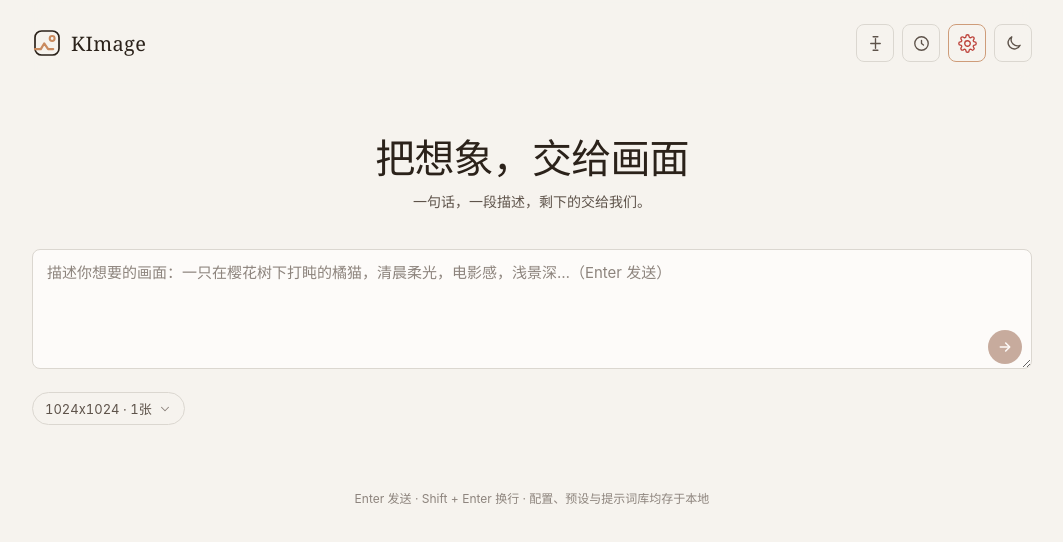
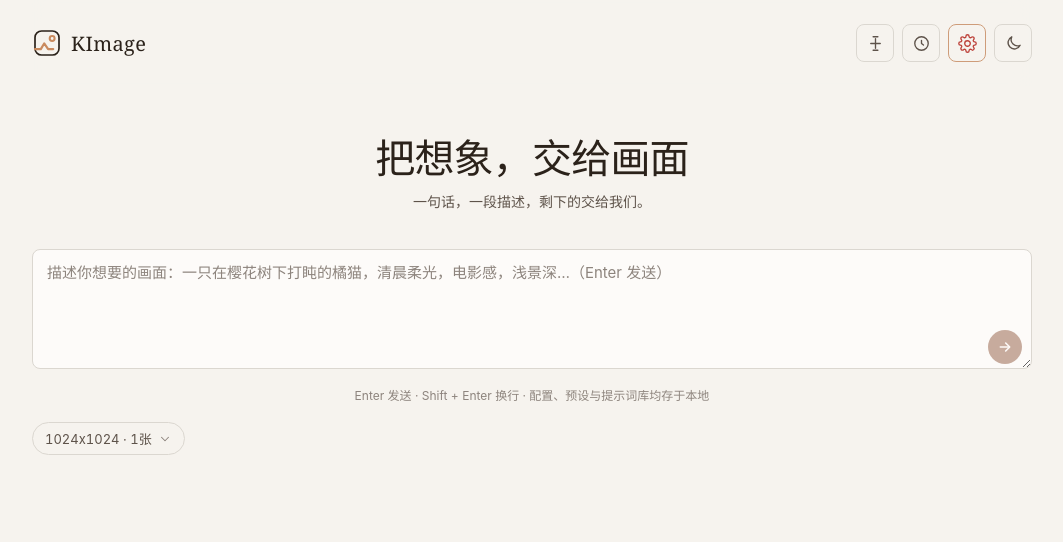
Before and after one commit to SunKyle/KImage, a Vue app: page / in a window 1280 px wide. Shown: the top 542 px of the page, without its empty margins (108-1171 px from the left). Built offline with nearby package versions, Linux system fonts and the light colour scheme.

Commit message:
feat: 把操作提示移入输入框工作台,移除底部footer

```diff
--- a/src/App.vue
+++ b/src/App.vue
@@ -496,6 +496,8 @@ async function removeHistoryEntry(entry: HistoryEntry) {
             </button>
           </div>
 
+          <p class="hint">Enter 发送 · Shift + Enter 换行 · 配置、预设与提示词库均存于本地</p>
+
           <button class="adv-toggle" @click="showMeta = !showMeta" :aria-expanded="showMeta">
             <span v-if="showMeta">收起参数</span>
             <span v-else class="adv-summary">
@@ -585,10 +587,6 @@ async function removeHistoryEntry(entry: HistoryEntry) {
         </div>
       </section>
     </main>
-
-    <footer class="colophon">
-      Enter 发送 · Shift + Enter 换行 · 配置、预设与提示词库均存于本地
-    </footer>
 
     <!-- 接口设置抽屉 -->
     <Teleport to="body">
@@ -1507,8 +1505,8 @@ async function removeHistoryEntry(entry: HistoryEntry) {
   }
 }
 
-.colophon {
-  margin-top: var(--sp-8);
+.hint {
+  margin-top: 10px;
   text-align: center;
   font-size: 12px;
   color: var(--text-3);
```
